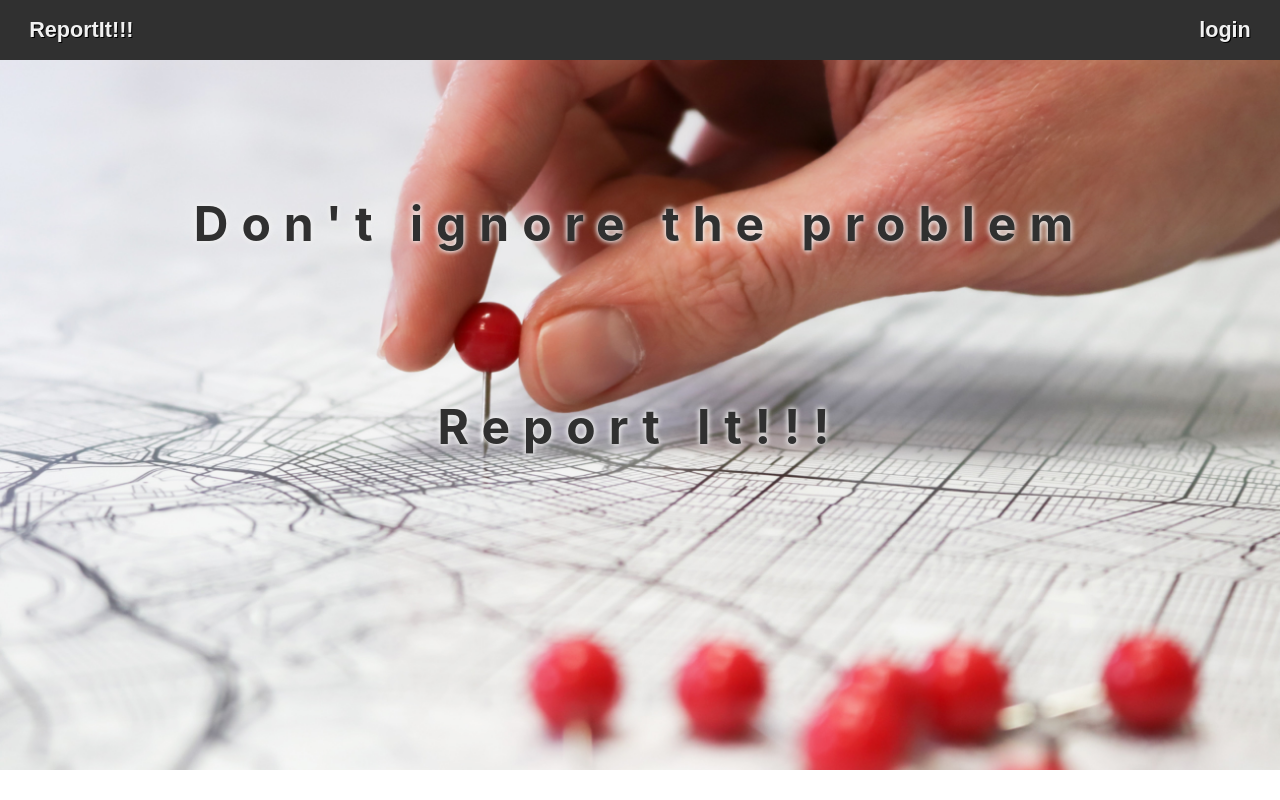
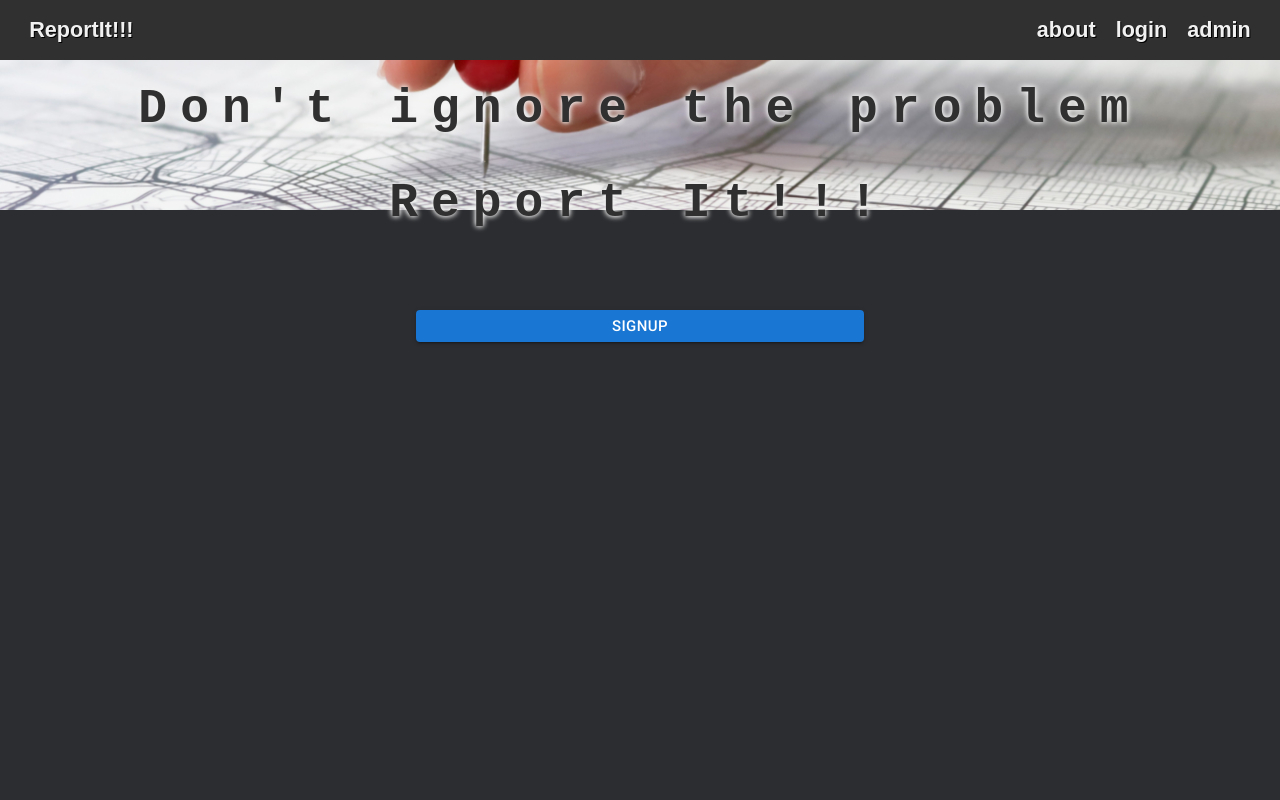
Before and after one commit to Tfauves/ReportItFrontEnd, a React (Create React App) app: page / in a window 1280 px wide. Shown: the top 800 px of the page. Built offline with nearby package versions, Linux system fonts and the light colour scheme.

Commit message:
home and signup form refactor

```diff
--- a/src/components/Auth/LoginForm.js
+++ b/src/components/Auth/LoginForm.js
@@ -1,7 +1,6 @@
 import React from "react";
 import Form from "../common/Form";
 import Input from "../common/Input";
-// import Button from "../common/Button";
 import { Button } from "@mui/material";
 import InlineInputContainer from "../common/InlineInputContainer";
 
--- a/src/components/Auth/NewUserForm.js
+++ b/src/components/Auth/NewUserForm.js
@@ -1,26 +1,26 @@
-import React from 'react';
-import Button from '../common/Button';
-import Form from '../common/Form';
-import InlineInputContainer from '../common/InlineInputContainer';
-import Input from '../common/Input';
+import React from "react";
+import { Button } from "@mui/material";
+import Form from "../common/Form";
+import InlineInputContainer from "../common/InlineInputContainer";
+import Input from "../common/Input";
 
 const NewUserForm = (props) => {
-  const {query, updateForm, onSubmit} = props;
+  const { query, updateForm, onSubmit } = props;
 
   const handleChange = (e) => {
     updateForm(e.target.id, e.target.value);
-  }
+  };
 
   const handleSubmit = (e) => {
     onSubmit(e);
-  }
+  };
 
   return (
     <Form
       onSubmit={handleSubmit}
       style={{
-        maxWidth: "800px",
-        width: "100%",
+        maxWidth: "100px",
+        width: "500%",
       }}
     >
       <InlineInputContainer>
@@ -71,10 +71,15 @@ const NewUserForm = (props) => {
           value={query.zipcode}
         />
       </InlineInputContainer>
-      <Button>Submit</Button>
+      <Button
+        style={{ margin: "1em" }}
+        onClick={handleSubmit}
+        variant="contained"
+      >
+        SUBMIT
+      </Button>
     </Form>
-  )
-
-}
+  );
+};
 
 export default NewUserForm;
--- a/src/components/Home/Home.js
+++ b/src/components/Home/Home.js
@@ -1,7 +1,7 @@
 import React, { useContext } from "react";
 import splash from "../../assets/splash.jpg";
+import Container from "../common/Container";
 import Splash from "../common/Splash";
-import Container from "../common/Container";
 import { Button } from "@mui/material";
 import { useNavigate } from "react-router-dom";
 import { AuthContext } from "../Providers/AuthProvider";
@@ -17,47 +17,64 @@ const Home = () => {
   const displayHome = () => {
     if (!auth.token) {
       return (
-        <Container>
-          <Splash image={splash} style={{ color: "#303030" }}>
-            <h1
-              style={{
-                textShadow: "0 0 6px #f1f1f1, 0 0 5px #f1f1f1",
-                marginTop: "3em",
-                textAlign: "center",
-                fontSize: "3em",
-                letterSpacing: "13px",
-              }}
+        <div style={{ backgroundColor: "#2C2D30" }}>
+          <Container>
+            <Splash
+              image={splash}
+              style={{ height: "20vh", width: "100%", color: "#303030" }}
             >
-              Don't ignore the problem
-            </h1>
-            <h2
-              style={{
-                textShadow: "0 0 6px #f1f1f1, 0 0 5px #f1f1f1",
-                marginTop: "3em",
-                textAlign: "center",
-                fontSize: "3em",
-                letterSpacing: "13px",
-              }}
-            >
-              Report It!!!
-            </h2>
-            <div className="App">
-              <Button
-                size="large"
-                variant="contained"
-                color="primary"
-                onClick={onClick}
+              <h1
+                style={{
+                  textShadow: "0 0 6px #f1f1f1, 0 0 5px #f1f1f1",
+                  textAlign: "center",
+                  fontFamily: "Roboto Mono, monospace",
+                  fontSize: "3em",
+                  letterSpacing: "13px",
+                }}
               >
-                Signup
-              </Button>
-            </div>
-          </Splash>
-        </Container>
+                Don't ignore the problem
+              </h1>
+              <h2
+                style={{
+                  textShadow: "0 0 6px #f1f1f1, 0 0 5px #f1f1f1",
+                  textAlign: "center",
+                  fontFamily: "Roboto Mono, monospace",
+                  fontSize: "3em",
+                  letterSpacing: "13px",
+                }}
+              >
+                Report It!!!
+              </h2>
+
+              <div
+                style={{
+                  marginTop: "5em",
+                  justifyContent: "center",
+                  display: "flex",
+                  alignItems: "center",
+                }}
+              >
+                <Button
+                  style={{ width: "35%", height: "4vh" }}
+                  size="large"
+                  variant="contained"
+                  color="primary"
+                  onClick={onClick}
+                >
+                  Signup
+                </Button>
+              </div>
+            </Splash>
+          </Container>
+        </div>
       );
     }
     return (
       <Container>
-        <Splash image={splash} style={{ color: "#303030" }}>
+        <Splash
+          image={splash}
+          style={{ height: "25vh", width: "100%", color: "#303030" }}
+        >
           <h1
             style={{
               textShadow: "0 0 6px #f1f1f1, 0 0 5px #f1f1f1",
@@ -72,7 +89,6 @@ const Home = () => {
           <h2
             style={{
               textShadow: "0 0 6px #f1f1f1, 0 0 5px #f1f1f1",
-              marginTop: "3em",
               textAlign: "center",
               fontSize: "3em",
               letterSpacing: "13px",
--- a/src/components/Navbar/NavBar.js
+++ b/src/components/Navbar/NavBar.js
@@ -49,7 +49,9 @@ const NavBar = (props) => {
           </Fragment>
         ) : (
           <Fragment>
+            <NavButton style={{}} to="/about" label="about" />
             <NavButton style={{}} to="/login" label="login" />
+            <NavButton style={{}} to="/admin" label="admin" />
           </Fragment>
         )}
       </div>
```
Also changed, not shown: src/components/Auth/LoginForm2.js (deleted, +0 -58 lines), src/components/Home/HomeContent.js (added, +101 -0 lines).
